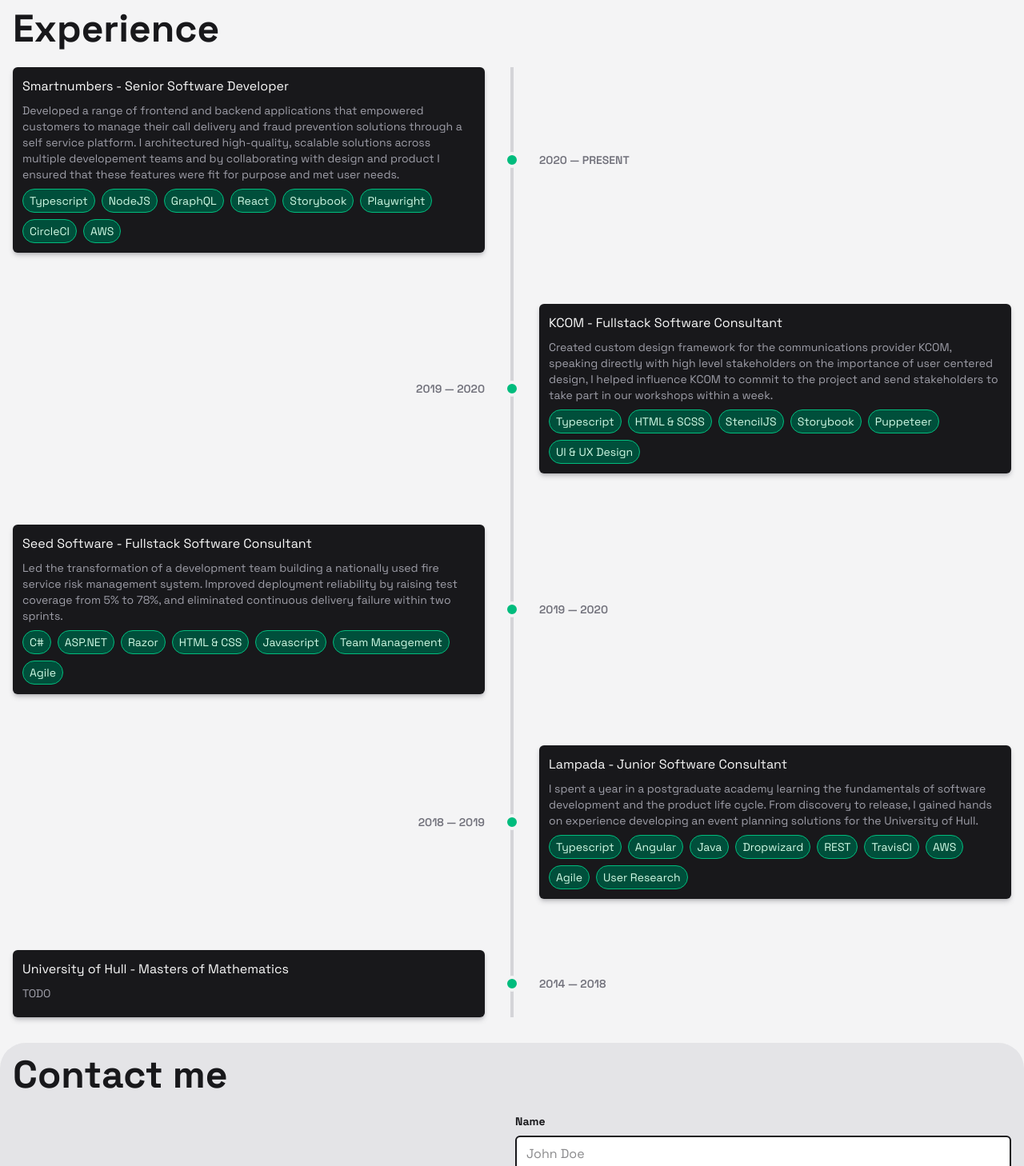
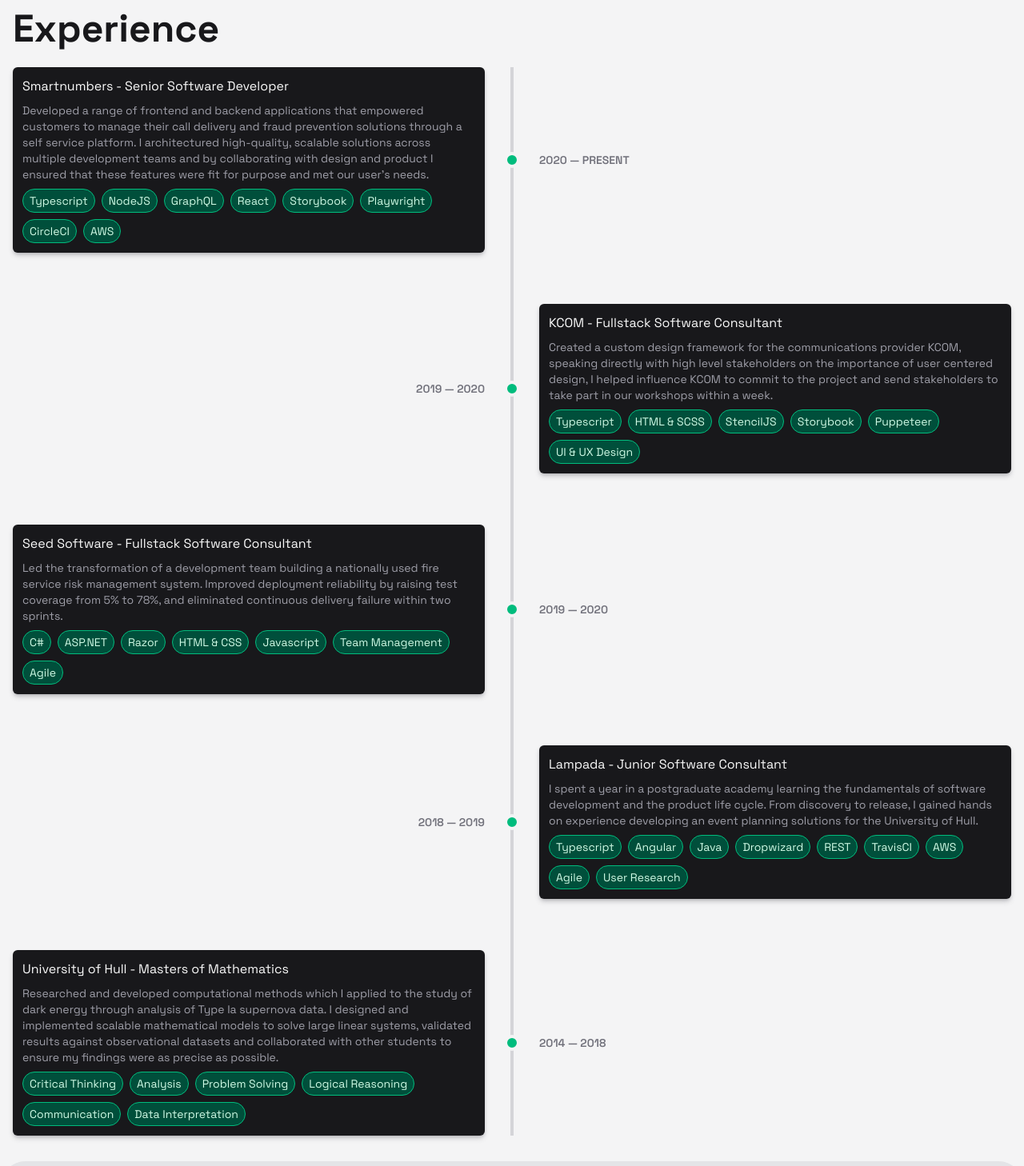
Before and after one commit to scottjoe1996/portfolio, a Next.js app: page / in a window 1280 px wide. Shown: the part 1340-2798 px from the top of the page at 80% size. Built offline with nearby package versions, Linux system fonts and the light colour scheme; no server answers.

Commit message:
added university experience

```diff
--- a/components/sections/experience/experience-card.tsx
+++ b/components/sections/experience/experience-card.tsx
@@ -18,7 +18,7 @@ const ExperienceCard: React.FC<ExperienceCardProps> = ({
 
   return (
     <div className="bg-foreground flex flex-1 flex-row gap-4 rounded-md p-3 text-zinc-50 shadow-md shadow-zinc-600/30">
-      <span className="xs:inline hidden w-30 text-sm leading-6 font-semibold text-nowrap text-zinc-300 md:hidden">
+      <span className="xs:inline hidden min-w-28 text-sm leading-6 font-semibold text-nowrap text-zinc-300 md:hidden">
         {durationText}
       </span>
       <div>
--- a/components/sections/experience/experience-section.tsx
+++ b/components/sections/experience/experience-section.tsx
@@ -7,7 +7,7 @@ const EXPERIENCE_CARD_PROPS: ExperienceCardProps[] = [
   {
     role: "Smartnumbers - Senior Software Developer",
     description:
-      "Developed a range of frontend and backend applications that empowered customers to manage their call delivery and fraud prevention solutions through a self service platform. I architectured high-quality, scalable solutions across multiple developement teams and by collaborating with design and product I ensured that these features were fit for purpose and met user needs.",
+      "Developed a range of frontend and backend applications that empowered customers to manage their call delivery and fraud prevention solutions through a self service platform. I architectured high-quality, scalable solutions across multiple development teams and by collaborating with design and product I ensured that these features were fit for purpose and met our user's needs.",
     skillsGained: [
       "Typescript",
       "NodeJS",
@@ -23,7 +23,7 @@ const EXPERIENCE_CARD_PROPS: ExperienceCardProps[] = [
   {
     role: "KCOM - Fullstack Software Consultant",
     description:
-      "Created custom design framework for the communications provider KCOM, speaking directly with high level stakeholders on the importance of user centered design, I helped influence KCOM to commit to the project and send stakeholders to take part in our workshops within a week.",
+      "Created a custom design framework for the communications provider KCOM, speaking directly with high level stakeholders on the importance of user centered design, I helped influence KCOM to commit to the project and send stakeholders to take part in our workshops within a week.",
     skillsGained: [
       "Typescript",
       "HTML & SCSS",
@@ -68,8 +68,16 @@ const EXPERIENCE_CARD_PROPS: ExperienceCardProps[] = [
   },
   {
     role: "University of Hull - Masters of Mathematics",
-    description: "TODO",
-    skillsGained: [],
+    description:
+      "Researched and developed computational methods which I applied to the study of dark energy through analysis of Type Ia supernova data. I designed and implemented scalable mathematical models to solve large linear systems, validated results against observational datasets and collaborated with other students to ensure my findings were as precise as possible.",
+    skillsGained: [
+      "Critical Thinking",
+      "Analysis",
+      "Problem Solving",
+      "Logical Reasoning",
+      "Communication",
+      "Data Interpretation",
+    ],
     duration: { startYear: 2014, endYear: 2018 },
   },
 ];
```
